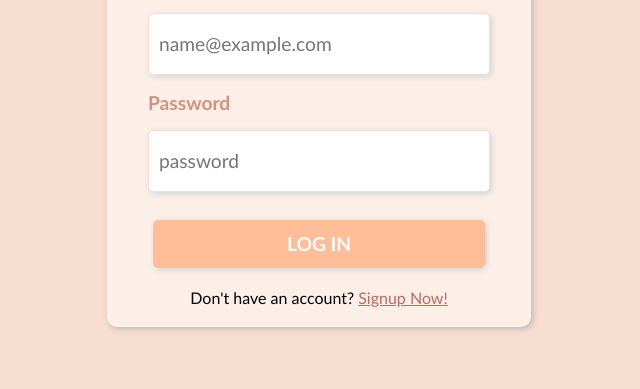
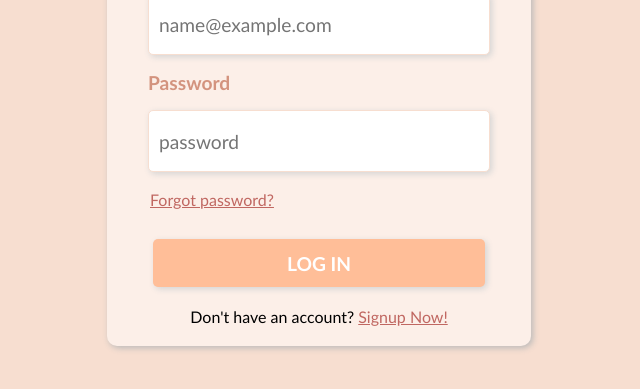
Before and after one commit to LouraHassan/API-HW-2, a plain HTML site: page login.html in a window 1280 px wide. Shown: the part 351-740 px from the top of the page, without its empty margins (321-961 px from the left). Drawn offline with Linux system fonts and the light colour scheme.

Commit message:
forgot link added to login page

```diff
--- a/login.html
+++ b/login.html
@@ -35,7 +35,7 @@
           <input type="password" placeholder="password" id="password2" />
           <p id="warning-password" class="warning-text none"></p>
           <p id="warning-all" class="warning-text none"></p>
-
+<a href="#" class="forgot-text">Forgot password?</a>
           <button id="LoginBtn" class="button">Log in</button>
           <p>Don't have an account? <a href="index.html">Signup Now!</a></p>
         </div>
--- a/style.css
+++ b/style.css
@@ -374,3 +374,8 @@ a:hover {
   color: rgb(165, 91, 91);
   margin: 10px;
 }
+.forgot-text{
+    align-self: flex-start;
+    margin: 10px;
+
+}
```
